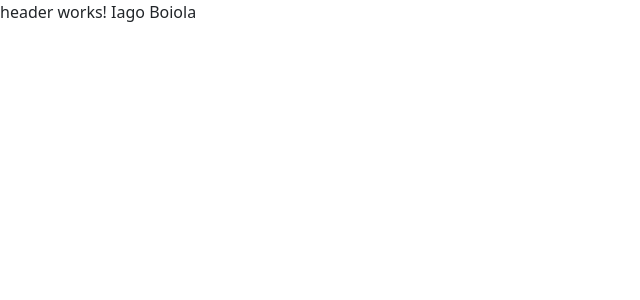
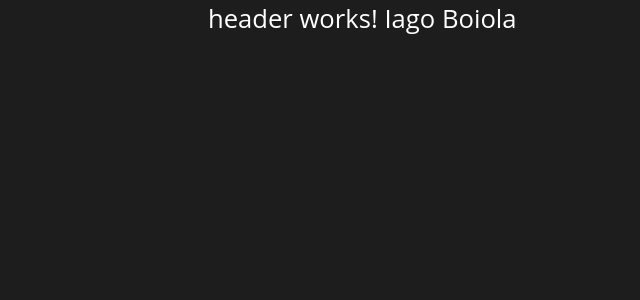
Before and after one commit to RootGRC/Piloto, an Angular app: page / in a window 1280 px wide. Shown: the top 300 px of the page, without its empty margins (0-640 px from the left). Built offline with nearby package versions, Linux system fonts and the light colour scheme.

Commit message:
troca background

```diff
--- a/src/styles.scss
+++ b/src/styles.scss
@@ -1 +1,13 @@
 /* You can add global styles to this file, and also import other style files */
+body {
+    font-size: 1.6rem;
+    line-height: 1.5;
+    background: #1d1d1d;
+    display: block;
+    min-width: 320px;
+    font-family: "Open Sans",sans-serif;
+    color: #fff;
+    padding-left: 13rem;
+    overflow-y: scroll;
+    overflow-x: hidden;
+}
```
